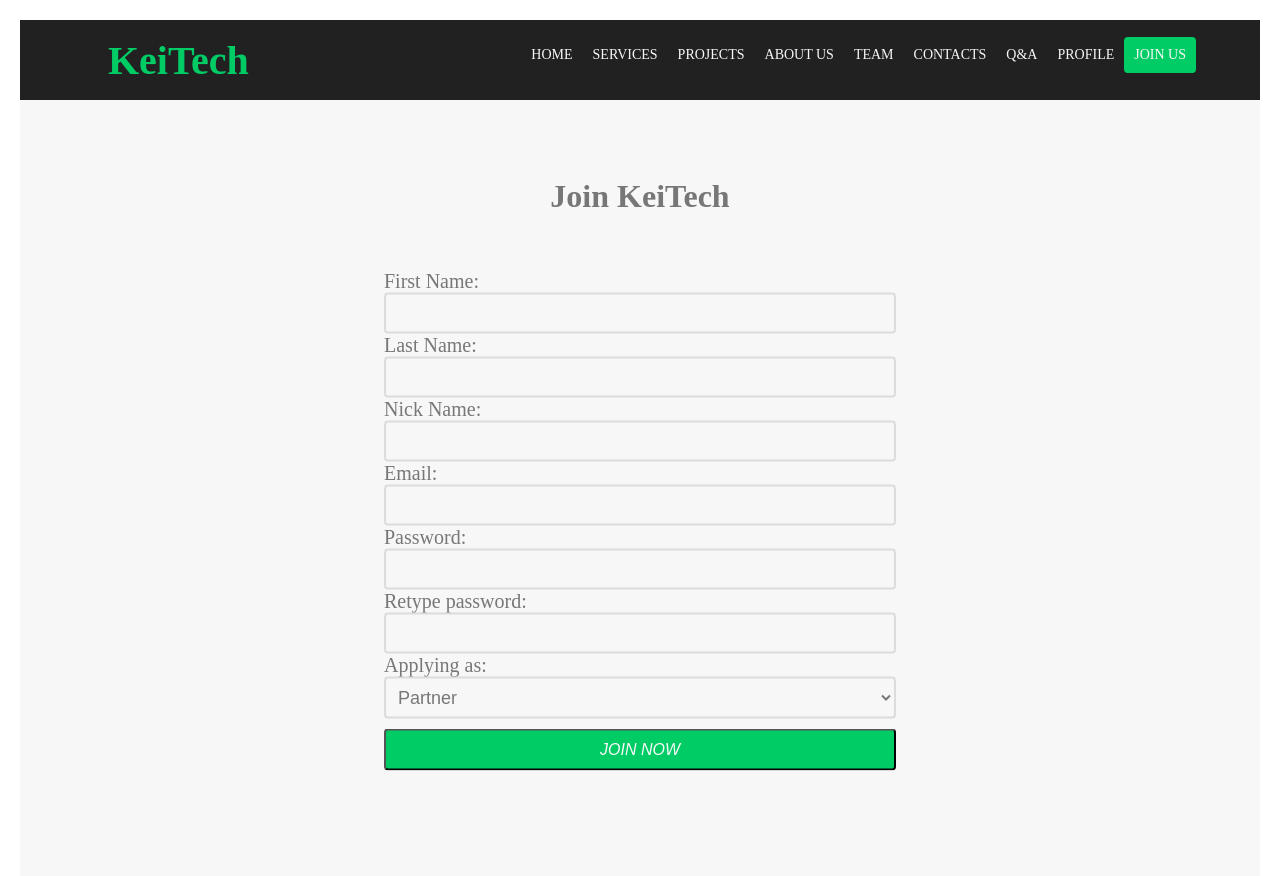
After one commit to KeitaForCode/the-keitech-project, a Django app: page /keitech_app/join/ in a window 1280 px wide. The commit adds this page. Run offline with Django 3.2, Linux system fonts and the light colour scheme; some libraries are stand-ins or nearby versions.

Commit message:
Sign Up added

```diff
--- a/keitech/keitech_app/forms.py
+++ b/keitech/keitech_app/forms.py
@@ -1 +1,30 @@
-from .models import models
+from django import forms
+from django.forms import ModelForm
+from django.contrib.auth.models import User
+from keitech_app.models import SignUp
+
+class SignUpForm(forms.ModelForm):
+    """This will display the SignUp form on the signup page"""
+    password = forms.CharField(widget=forms.PasswordInput(attrs={'class':'input-style'}))
+    retype_password = forms.CharField(widget=forms.PasswordInput(attrs={'class':'input-style'}))
+
+    class Meta:
+        model = SignUp
+        fields = '__all__'
+        widgets = {
+            'First_Name': forms.TextInput(attrs={'class':'input-style'}),
+            'Last_Name': forms.TextInput(attrs={'class':'input-style'}),
+            'Nick_Name': forms.TextInput(attrs={'class':'input-style'}),
+            'email': forms.EmailInput(attrs={'class':'input-style'}),
+            'applying_as': forms.Select(attrs={'class':'input-style'})
+        }
+
+
+    def clean(self):
+        """This will make sure the password and retype password are the same"""
+        cleaned_data = super(SignUpForm, self).clean()
+        password = cleaned_data.get('password')
+        retype_password = cleaned_data.get('retype_password')
+
+        if password != retype_password:
+            raise forms.ValidationError("Password and retype_password not match")
--- a/keitech/keitech_app/models.py
+++ b/keitech/keitech_app/models.py
@@ -41,7 +41,9 @@
         (VOLUNTEER, 'Volunteer'),
         (PARTNER, 'Partner'),
     ]
-    user_name = models.CharField(max_length=256)
+    First_Name = models.CharField(max_length=256, null=True)
+    Last_Name = models.CharField(max_length=256, null=True)
+    Nick_Name = models.CharField(max_length=256, null=True)
     email = models.EmailField(unique=True)
     password = models.CharField(max_length=200)
     retype_password = models.CharField(max_length=200)
@@ -54,7 +56,7 @@
 
     def __str__(self):
         """This will return the string representation of the signup model"""
-        return self.user_name
+        return self.First_Name
 
 
 # Question models
--- a/keitech/keitech_app/urls.py
+++ b/keitech/keitech_app/urls.py
@@ -9,4 +9,5 @@
     path('about/', views.About.as_view(), name='about'),
     path('contacts/', views.Contacts.as_view(), name='contacts'),
     path('QandA/', views.QuestionAnsewer.as_view(), name='qa'),
+    path('join/', views.SignUp, name='signup'),
 ]
--- a/keitech/keitech_app/views.py
+++ b/keitech/keitech_app/views.py
@@ -1,5 +1,6 @@
 from django.shortcuts import render
 from django.views.generic import TemplateView
+from keitech_app.forms import SignUpForm
 
 # Create your views here.
 
@@ -23,3 +24,26 @@
 class QuestionAnsewer(TemplateView):
     """this will display the question and answer page on the browser"""
     template_name = 'keitech_app/questions.html'
+
+
+def SignUp(request):
+    """This will display the signup page and validate the form"""
+    registered = False
+
+    if request.method == 'POST':
+        signup_form = SignUpForm(data=request.POST)
+
+        if signup_form.is_valid():
+            """This will save the signup form in the database"""
+            user = signup_form.save()
+            user.set_password(user.password)
+            user.save()
+
+
+            registered = True
+        else:
+            print(signup_form.errors)
+    else:
+        signup_form = SignUpForm()
+
+    return render(request, 'keitech_app/signup.html',{'signup_form':signup_form, 'registered':registered})
--- a/keitech/static/css/style.css
+++ b/keitech/static/css/style.css
@@ -225,7 +225,7 @@
   box-shadow: 0 1.5rem 4rem rgba(34, 33, 33, 0.9);
   transition: transform .3s; }
 
-.container {
+.container-newsletter {
   background-image: linear-gradient(to right bottom, rgba(34, 33, 33, 0.9), rgba(34, 33, 33, 0.9)), url("/static/img/img1.jpg");
   background-size: cover;
   padding: 10rem 4rem;
@@ -240,6 +240,7 @@
   font-weight: 400; }
 
 .email-box {
+  margin-top: 4rem;
   height: 4rem;
   display: flex;
   justify-content: center; }
@@ -634,6 +635,51 @@
   .row .col-3-of-4 {
     width: calc(( 3 * (100% - 3 * 6rem) / 4) + 2 * 6rem); }
 
+.signup-section {
+  height: 100vh;
+  background-color: #f7f7f7;
+  padding: 15rem 0;
+  margin-top: -3vh;
+  margin-bottom: -34rem; }
+
+.signup-form {
+  display: grid;
+  position: absolute;
+  top: 65%;
+  left: 50%;
+  transform: translate(-50%, -50%);
+  text-align: center;
+  font-size: 2rem;
+  text-align: left;
+  width: 40%; }
+
+.member-join {
+  background-color: #00cc66;
+  padding: 10px;
+  margin-top: 10px;
+  color: #f7f7f7;
+  border-radius: 4px;
+  font-size: 16px;
+  font-style: oblique;
+  cursor: pointer; }
+
+.form-heading {
+  position: relative;
+  margin-top: -3rem;
+  left: 50%;
+  transform: translate(-50%, -50%);
+  text-align: center; }
+
+.input-style {
+  display: flex;
+  color: #777;
+  border: 2px solid #DCDCDC;
+  border-radius: 4px;
+  padding: 8px;
+  width: auto;
+  font-size: 18px;
+  background: transparent; }
+
 .section_about {
   background-color: #DCDCDC;
   padding: 25rem 0;
@@ -678,6 +724,15 @@
   box-shadow: 0 2rem 2rem rgba(34, 33, 33, 0.9);
   position: relative; }
 
+.section_footer-membership {
+  background-color: #222121;
+  padding: 10rem;
+  margin-top: 33rem;
+  background-image: linear-gradient(to right bottom, rgba(34, 33, 33, 0.95), rgba(34, 33, 33, 0.95)), url("/static/img/img1.jpg");
+  background-size: cover;
+  box-shadow: 0 2rem 2rem rgba(34, 33, 33, 0.9);
+  position: relative; }
+
 .section_footer-service {
   background-color: #222121;
   padding: 10rem;
--- a/keitech/templates/keitech_app/base.html
+++ b/keitech/templates/keitech_app/base.html
@@ -6,12 +6,10 @@
     <title>KeiTech || Established for innovation</title>
     <link rel="stylesheet" href="{% static "css/style.css" %}" />
     <link rel="stylesheet" href="{% static "css/icon-font.css" %}">
-    <script type="text/javascript" src="https://kit.fontawesome.com/f25ab638b9.js" crossorigin='anonymous'>
+    <script type="text/javascript" src="https://kit.fontawesome.com/f25ab638b9.js" crossorigin='anonymous'></script>
     <link rel="preconnect" href="https://fonts.gstatic.com">
     <link href="https://fonts.googleapis.com/css2?family=Cormorant+Garamond:wght@600&display=swap" rel="stylesheet">
     <link rel="stylesheet" href="https://fonts.googleapis.com/css?family=Lato:100,300,400,700,900">
-
-    </script>
   </head>
   <body>
     <!-- nav section-->
@@ -36,7 +34,7 @@
         <li nav-link><a href="{% url 'keitech_app:contacts' %}" class="navbar__menu--links">Contacts</a></li>
         <li nav-link><a href="{% url 'keitech_app:qa' %}" class="navbar__menu--links">Q&A</a></li>
         <li nav-link><a href="{% url 'keitech_app:contacts' %}" class="navbar__menu--links">Profile</a></li>
-        <li nav-link><a href="#" class="navbar__menu--links member">Join us</a></li>
+        <li nav-link><a href="{% url 'keitech_app:signup' %}" class="navbar__menu--links member">Join us</a></li>
 
         </ul>
       </div>
--- a/keitech/templates/keitech_app/index.html
+++ b/keitech/templates/keitech_app/index.html
@@ -135,7 +135,7 @@
     </div>
   </div>
 
-    <div class="container">
+    <div class="container-newsletter">
       <form class="" action="index.html" method="post">
         <h1>Join our Newsletter</h1>
         <p newsletter-paragraph>Lorem ipsum dolor sit amet, consectetur adipisicing elit, sed do eiusmod tempor incididunt ut labore et dolore magna aliqua. Ut enim ad minim veniam, quis nostrud exercitation ullamco laboris nisi ut aliquip ex ea commodo consequat. Duis aute irure dolor in reprehenderit in voluptate velit esse cillum dolore eu fugiat nulla pariatur. Excepteur sint occaecat cupidatat</p>
--- /dev/null
+++ b/keitech/templates/keitech_app/signup.html
@@ -0,0 +1,23 @@
+{% extends 'keitech_app/base.html' %}
+{% block body_block %}
+
+<div class="">
+
+  {% if registered %}
+  <h1>Thank you for registering with us</h1>
+  {% else %}
+
+  <div class="signup-section">
+  <h1 class="form-heading">Join KeiTech</h1>
+
+
+  <form class="signup-form" enctype="multipart/form-data" method="POST">
+    {% csrf_token %}
+    {{ signup_form}}
+    <input class="member-join" type="Submit" name="" value="JOIN NOW">
+  </form>
+ {% endif %}
+</div>
+</div>
+
+{% endblock %}
--- a/sass/components/_newsletter.scss
+++ b/sass/components/_newsletter.scss
@@ -1,4 +1,4 @@
-.container {
+.container-newsletter {
   background-image: linear-gradient(
       to right bottom,
       rgba($color-black,0.9),
@@ -19,6 +19,7 @@
 }
 
 .email-box {
+  margin-top: 4rem;
   height: 4rem;
   display: flex;
   justify-content: center;
@@ -26,6 +27,7 @@
 
 .email-box i {
   background: $color-lime;
+  //margin-top: 4rem;
   width: 4rem;
   line-height: 4rem;
   border-top-left-radius:  4px;
--- /dev/null
+++ b/sass/layout/_form.scss
@@ -0,0 +1,51 @@
+.signup-section {
+  height: 100vh;
+  background-color: $color-white;
+  padding: 15rem 0;
+  margin-top: -3vh;
+  margin-bottom: -34rem;
+}
+
+.signup-form{
+  display: grid;
+  position: absolute;
+  top: 65%;
+  left: 50%;
+  transform: translate(-50%, -50%);
+  text-align: center;
+  font-size: 2rem;
+  text-align: left;
+  width: 40%;
+
+
+}
+
+.member-join{
+  background-color: $color-lime;
+  padding: 10px;
+  margin-top: 10px;
+  color: $color-white;
+  border-radius: 4px;
+  font-size: 16px;
+  font-style: oblique;
+  cursor: pointer;
+}
+
+.form-heading {
+  position: relative;
+  margin-top: -3rem;
+  left: 50%;
+  transform: translate(-50%, -50%);
+  text-align: center;
+}
+
+.input-style {
+  display: flex;
+  color: #777;
+  border: 2px solid $color-gray;
+  border-radius: 4px;
+  padding: 8px;
+  width: auto;
+  font-size: 18px;
+  background: transparent;
+}
--- a/sass/main.scss
+++ b/sass/main.scss
@@ -25,5 +25,6 @@
 @import 'layout/navbar';
 @import 'layout/footer';
 @import 'layout/grid';
+@import 'layout/form';
 
 @import 'pages/home';
--- a/sass/pages/_home.scss
+++ b/sass/pages/_home.scss
@@ -58,6 +58,20 @@
   position: relative;
 }
 
+.section_footer-membership {
+  background-color: $color-black;
+  padding: 10rem;
+  margin-top: 33rem;
+  background-image: linear-gradient(
+      to right bottom,
+      rgba($color-black,0.95),
+      rgba($color-black,0.95)) ,
+      url("/static/img/img1.jpg");
+  background-size: cover;
+  box-shadow: 0 2rem 2rem rgba($color-black, .9);
+  position: relative;
+}
+
 .section_footer-service {
   background-color: $color-black;
   padding: 10rem;
```
Also changed, not shown: keitech/keitech/settings.py (+15 -0 lines), keitech/db.sqlite3, keitech/keitech_app/migrations/0002_auto_20210216_0105.py (added).
